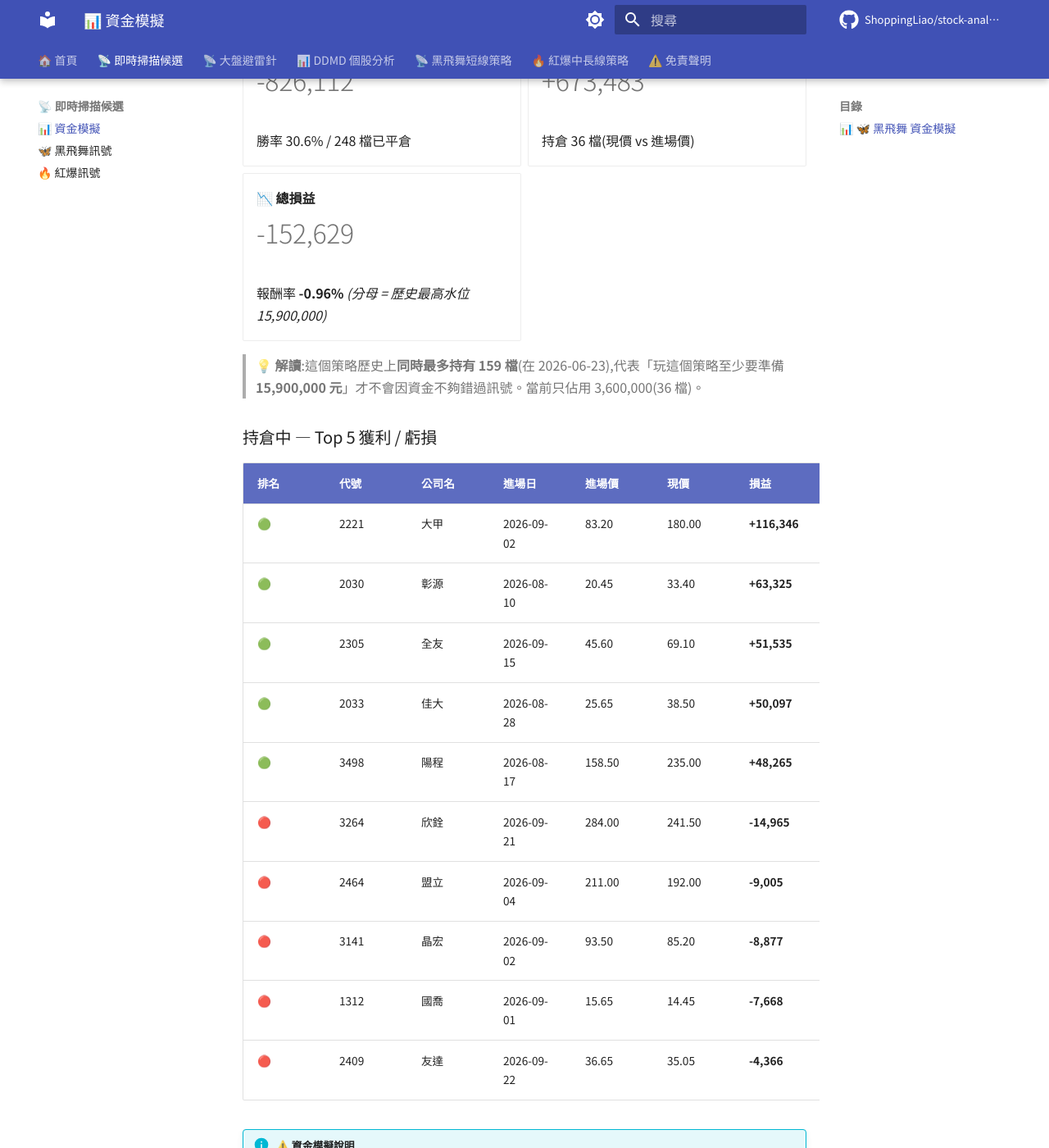
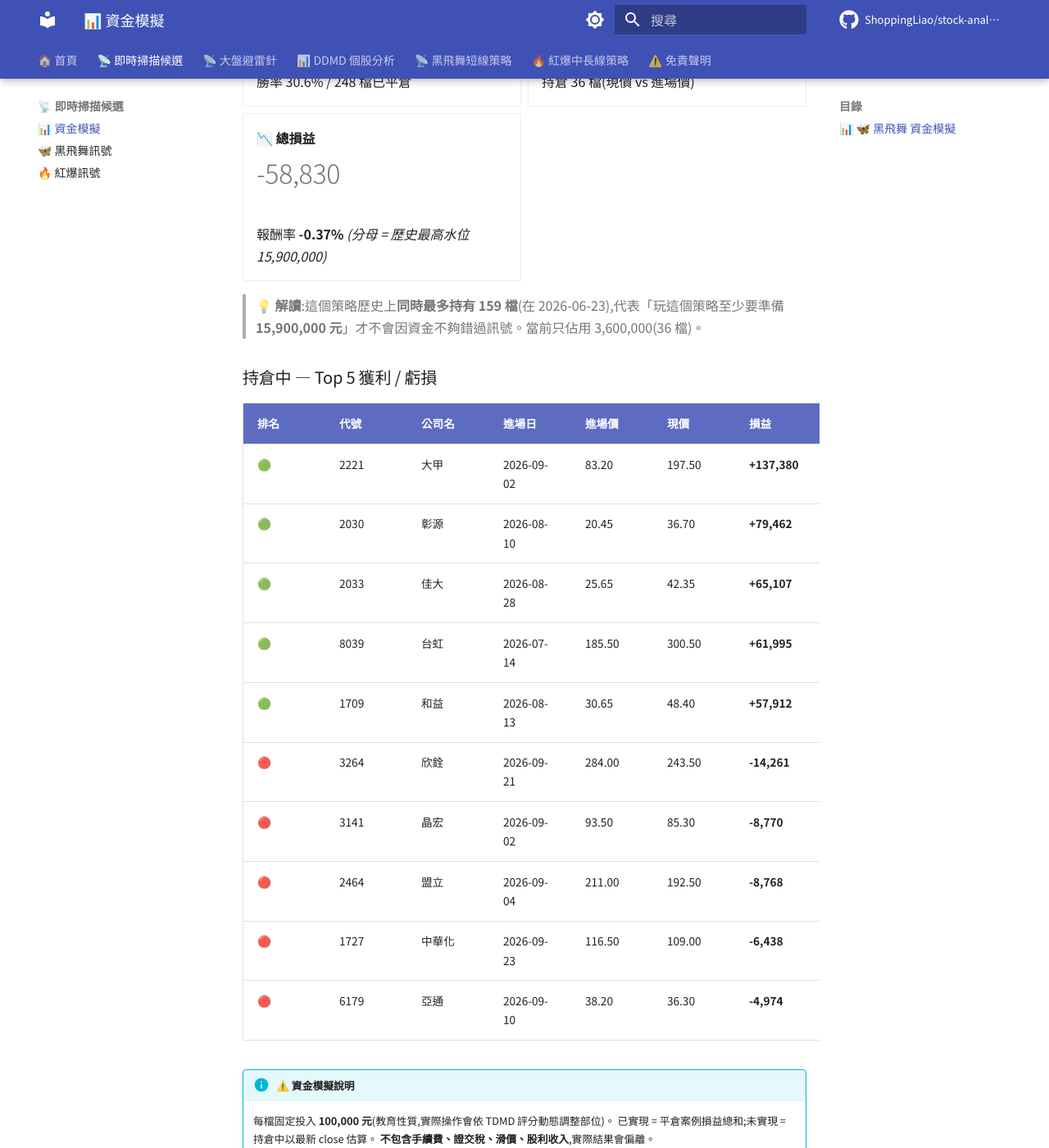
Before and after one commit to ShoppingLiao/stock-analysis-public, an MkDocs documentation site: the page built from docs/signals_capital.md, in a window 1280 px wide and 1400 px high, scrolled down 2102 px. Shown: the whole window at 82% size. Built offline with MkDocs 1.6.1 and Material for MkDocs 9.7.7, drawn with Linux system fonts in a browser that asks for light colours; comment, search, counter and statistics services are not loaded; some of the changed text lies outside the part shown.

Commit message:
docs(signals): update BB + RB + capital (2026-09-30)

```diff
--- a/docs/signals_capital.md
+++ b/docs/signals_capital.md
@@ -17,9 +17,9 @@
 
 -   **💼 當前資金水位**
 
-    # 400,000
+    # 300,000
 
-    持倉 4 檔 × 100,000
+    持倉 3 檔 × 100,000
 
 -   **🌊 歷史最高水位**
 
@@ -29,34 +29,33 @@
 
 -   **🟢 已實現損益**
 
-    # +599,293
+    # +595,206
 
-    勝率 32.3% / 344 檔已平倉
+    勝率 32.2% / 345 檔已平倉
 
 -   **🟡 未實現損益**
 
-    # +100,153
+    # +135,449
 
-    持倉 4 檔(現價 vs 進場價)
+    持倉 3 檔(現價 vs 進場價)
 
 -   **📈 總損益**
 
-    # +699,445
+    # +730,656
 
-    報酬率 **+10.14%** _(分母 = 歷史最高水位 6,900,000)_
+    報酬率 **+10.59%** _(分母 = 歷史最高水位 6,900,000)_
 
 </div>
 
-> **💡 解讀**:這個策略歷史上**同時最多持有 69 檔**(在 2026-05-28),代表「玩這個策略至少要準備 **6,900,000 元**」才不會因資金不夠錯過訊號。當前只佔用 400,000(4 檔)。
+> **💡 解讀**:這個策略歷史上**同時最多持有 69 檔**(在 2026-05-28),代表「玩這個策略至少要準備 **6,900,000 元**」才不會因資金不夠錯過訊號。當前只佔用 300,000(3 檔)。
 
 ### 持倉中 — Top 5 獲利 / 虧損
 
 | 排名 | 代號 | 公司名 | 進場日 | 進場價 | 現價 | 損益 | 損益% |
 |------|------|--------|--------|--------|------|------|-------|
-| 🟢 | 2221 | 大甲 | 2026-09-14 | 91.70 | 180.00 | **+96,292** | **+96.29%** |
-| 🟢 | 2033 | 佳大 | 2026-09-24 | 37.15 | 38.50 | **+3,634** | **+3.63%** |
-| 🟢 | 3055 | 蔚華科 | 2026-09-24 | 197.50 | 203.50 | **+3,038** | **+3.04%** |
-| 🔴 | 3045 | 台灣大 | 2026-09-21 | 124.50 | 121.00 | **-2,811** | **-2.81%** |
+| 🟢 | 2221 | 大甲 | 2026-09-14 | 91.70 | 197.50 | **+115,376** | **+115.38%** |
+| 🟢 | 2033 | 佳大 | 2026-09-24 | 37.15 | 42.35 | **+13,997** | **+14.00%** |
+| 🟢 | 3055 | 蔚華科 | 2026-09-24 | 197.50 | 209.50 | **+6,076** | **+6.08%** |
 
 !!! info "⚠️ 資金模擬說明"
     每檔固定投入 **100,000 元**(教育性質,實際操作會依 TDMD 評分動態調整部位)。
@@ -91,15 +90,15 @@
 
 -   **🟡 未實現損益**
 
-    # +673,483
+    # +767,283
 
     持倉 36 檔(現價 vs 進場價)
 
 -   **📉 總損益**
 
-    # -152,629
+    # -58,830
 
-    報酬率 **-0.96%** _(分母 = 歷史最高水位 15,900,000)_
+    報酬率 **-0.37%** _(分母 = 歷史最高水位 15,900,000)_
 
 </div>
 
@@ -109,16 +108,16 @@
 
 | 排名 | 代號 | 公司名 | 進場日 | 進場價 | 現價 | 損益 | 損益% |
 |------|------|--------|--------|--------|------|------|-------|
-| 🟢 | 2221 | 大甲 | 2026-09-02 | 83.20 | 180.00 | **+116,346** | **+116.35%** |
-| 🟢 | 2030 | 彰源 | 2026-08-10 | 20.45 | 33.40 | **+63,325** | **+63.33%** |
-| 🟢 | 2305 | 全友 | 2026-09-15 | 45.60 | 69.10 | **+51,535** | **+51.54%** |
-| 🟢 | 2033 | 佳大 | 2026-08-28 | 25.65 | 38.50 | **+50,097** | **+50.10%** |
-| 🟢 | 3498 | 陽程 | 2026-08-17 | 158.50 | 235.00 | **+48,265** | **+48.26%** |
-| 🔴 | 3264 | 欣銓 | 2026-09-21 | 284.00 | 241.50 | **-14,965** | **-14.96%** |
-| 🔴 | 2464 | 盟立 | 2026-09-04 | 211.00 | 192.00 | **-9,005** | **-9.00%** |
-| 🔴 | 3141 | 晶宏 | 2026-09-02 | 93.50 | 85.20 | **-8,877** | **-8.88%** |
-| 🔴 | 1312 | 國喬 | 2026-09-01 | 15.65 | 14.45 | **-7,668** | **-7.67%** |
-| 🔴 | 2409 | 友達 | 2026-09-22 | 36.65 | 35.05 | **-4,366** | **-4.37%** |
+| 🟢 | 2221 | 大甲 | 2026-09-02 | 83.20 | 197.50 | **+137,380** | **+137.38%** |
+| 🟢 | 2030 | 彰源 | 2026-08-10 | 20.45 | 36.70 | **+79,462** | **+79.46%** |
+| 🟢 | 2033 | 佳大 | 2026-08-28 | 25.65 | 42.35 | **+65,107** | **+65.11%** |
+| 🟢 | 8039 | 台虹 | 2026-07-14 | 185.50 | 300.50 | **+61,995** | **+61.99%** |
+| 🟢 | 1709 | 和益 | 2026-08-13 | 30.65 | 48.40 | **+57,912** | **+57.91%** |
+| 🔴 | 3264 | 欣銓 | 2026-09-21 | 284.00 | 243.50 | **-14,261** | **-14.26%** |
+| 🔴 | 3141 | 晶宏 | 2026-09-02 | 93.50 | 85.30 | **-8,770** | **-8.77%** |
+| 🔴 | 2464 | 盟立 | 2026-09-04 | 211.00 | 192.50 | **-8,768** | **-8.77%** |
+| 🔴 | 1727 | 中華化 | 2026-09-23 | 116.50 | 109.00 | **-6,438** | **-6.44%** |
+| 🔴 | 6179 | 亞通 | 2026-09-10 | 38.20 | 36.30 | **-4,974** | **-4.97%** |
 
 !!! info "⚠️ 資金模擬說明"
     每檔固定投入 **100,000 元**(教育性質,實際操作會依 TDMD 評分動態調整部位)。
@@ -133,9 +132,9 @@
 
 -   **💼 當前資金水位**
 
-    # 4,000,000
+    # 3,900,000
 
-    BB 400,000 + RB 3,600,000
+    BB 300,000 + RB 3,600,000
 
 -   **🌊 兩策略歷史最高水位**
 
@@ -145,21 +144,21 @@
 
 -   **🟢 已實現損益**
 
-    # -226,820
+    # -230,906
 
-    BB +599,293 + RB -826,112
+    BB +595,206 + RB -826,112
 
 -   **🟡 未實現損益**
 
-    # +773,636
+    # +902,732
 
-    BB +100,153 + RB +673,483
+    BB +135,449 + RB +767,283
 
 -   **📈 總損益**
 
-    # +546,816
+    # +671,826
 
-    報酬率 **+2.40%** _(分母 = 兩策略歷史最高水位)_
+    報酬率 **+2.95%** _(分母 = 兩策略歷史最高水位)_
 
 </div>
 
```
Also changed, not shown: docs/signals_black_butterfly.md (+19 -7 lines), docs/signals_red_burst.md (+8 -1 lines).
